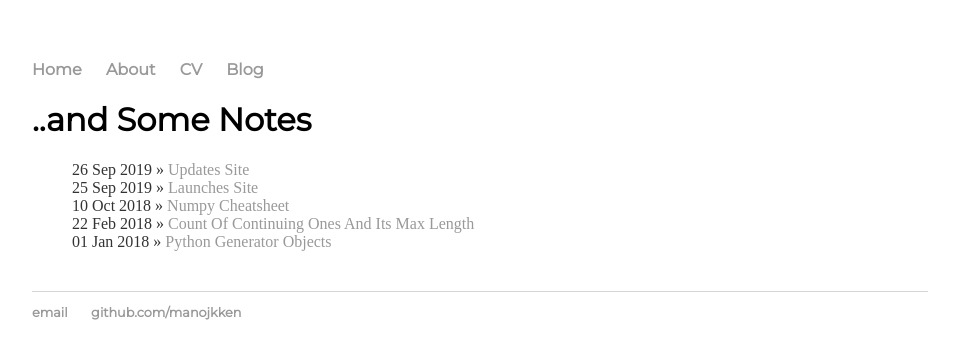
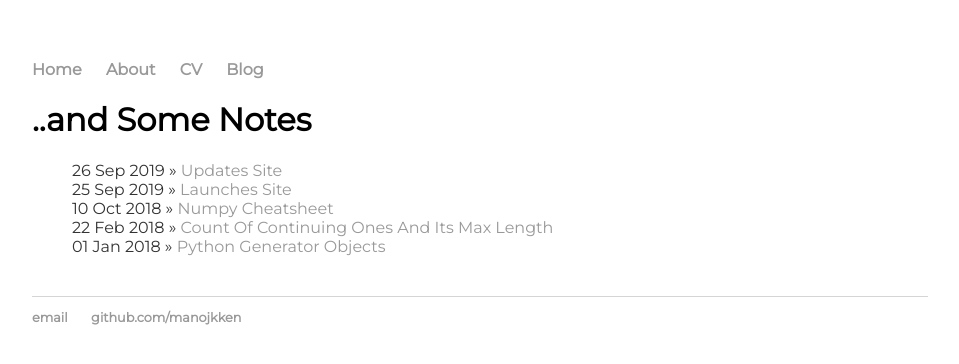
Before and after one commit to mkken/mkken.github.io, a Jekyll site: the page built from blog/index.html, in a window 1280 px wide. Shown: the top 364 px of the page, without its empty margins (160-1119 px from the left). Built offline with Jekyll 4.4.1, drawn with Linux system fonts in a browser that asks for light colours.

```diff
--- a/css/main.css
+++ b/css/main.css
@@ -38,8 +38,12 @@
     margin: 20px auto 40px;
     font-size: 1em;
     color: #333;
+    font-family:'Montserrat', serif;
 }
 
 ul.posts li {
     list-style: none;
+    font-family:'Montserrat', serif;
+    color: #333;
+
 }
```
